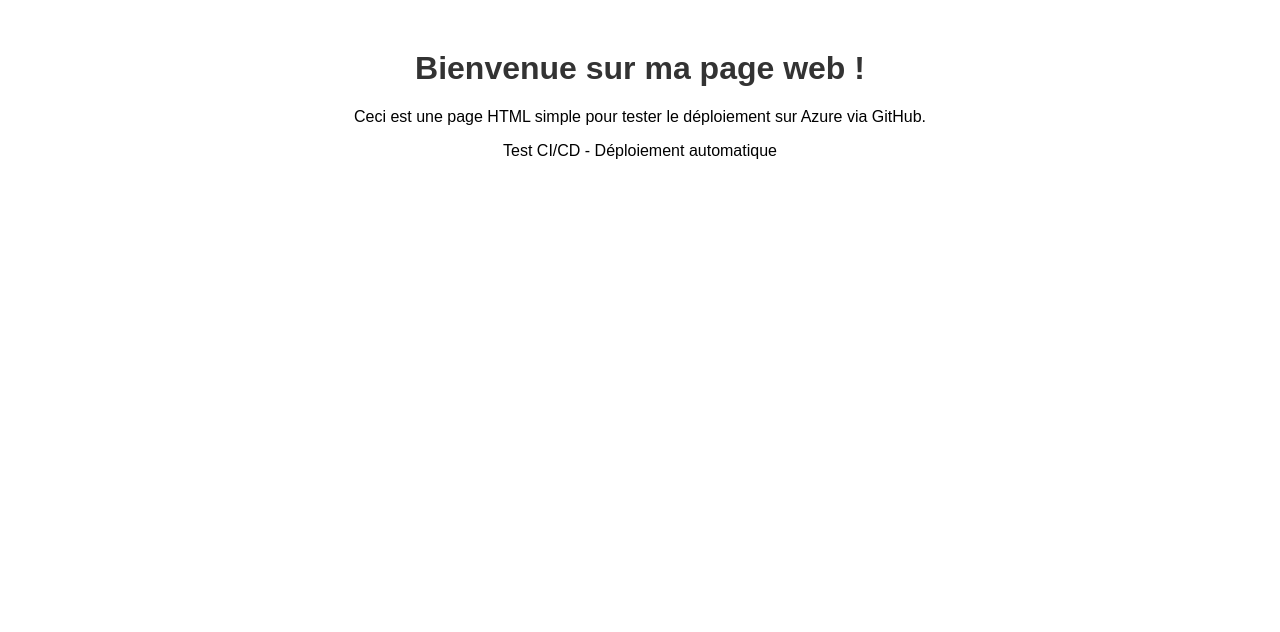
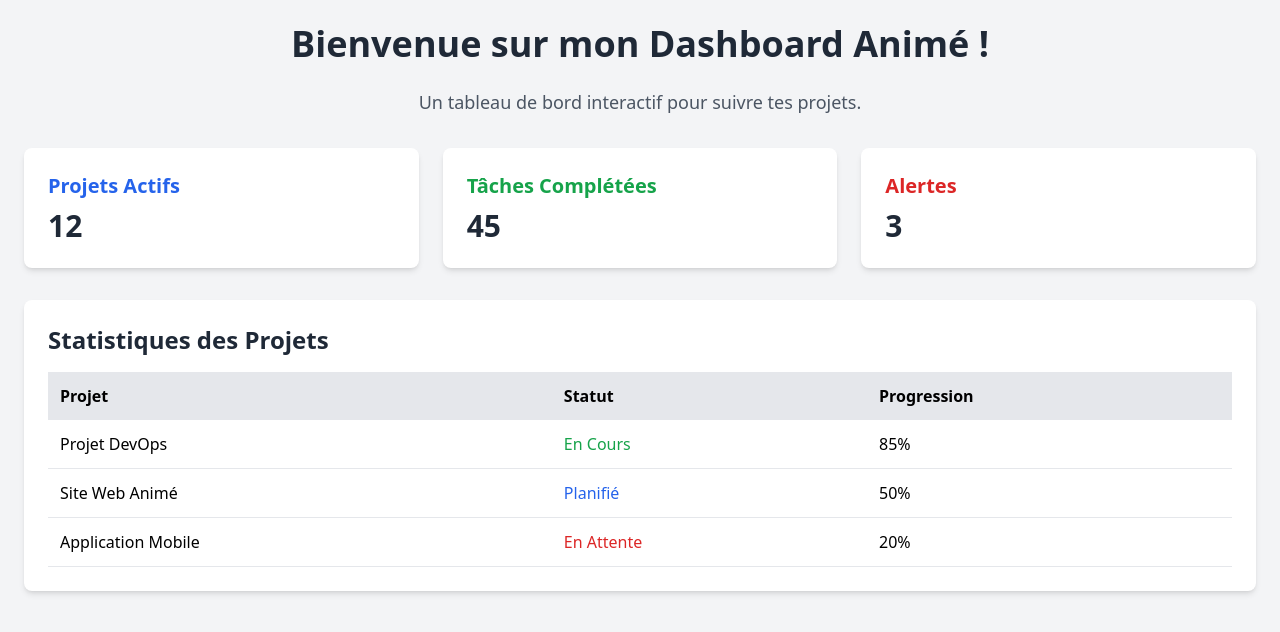
Before and after one commit to enaneij/ProjetDevops, a plain HTML site: page index.html in a window 1280 px wide. Drawn offline with nearby package versions, Linux system fonts and the light colour scheme.

Commit message:
Update index.html

```diff
--- a/index.html
+++ b/index.html
@@ -3,21 +3,84 @@
 <head>
     <meta charset="UTF-8">
     <meta name="viewport" content="width=device-width, initial-scale=1.0">
-    <title>Ma Page Web</title>
+    <title>Dashboard Animé</title>
+    <script src="https://cdn.tailwindcss.com"></script>
     <style>
-        body {
-            font-family: Arial, sans-serif;
-            text-align: center;
-            margin-top: 50px;
+        @keyframes fadeIn {
+            0% { opacity: 0; }
+            100% { opacity: 1; }
         }
-        h1 {
-            color: #333;
+        @keyframes slideUp {
+            0% { transform: translateY(20px); opacity: 0; }
+            100% { transform: translateY(0); opacity: 1; }
+        }
+        .fade-in {
+            animation: fadeIn 1.5s ease-in-out;
+        }
+        .slide-up {
+            animation: slideUp 1.5s ease-in-out;
+        }
+        .card {
+            transition: transform 0.3s, box-shadow 0.3s;
+        }
+        .card:hover {
+            transform: translateY(-5px);
+            box-shadow: 0 10px 15px rgba(0, 0, 0, 0.1);
         }
     </style>
 </head>
-<body>
-   <h1>Bienvenue sur ma page web !</h1>
-    <p>Ceci est une page HTML simple pour tester le déploiement sur Azure via GitHub.</p>
-    <p>Test CI/CD - Déploiement automatique</p>
+<body class="bg-gray-100 font-sans">
+    <div class="container mx-auto p-6">
+        <!-- En-tête Animé -->
+        <h1 class="text-4xl font-bold text-gray-800 text-center fade-in mb-6">Bienvenue sur mon Dashboard Animé !</h1>
+        <p class="text-lg text-gray-600 text-center slide-up mb-8">Un tableau de bord interactif pour suivre tes projets.</p>
+
+        <!-- Grille de Cartes -->
+        <div class="grid grid-cols-1 md:grid-cols-2 lg:grid-cols-3 gap-6 mb-8">
+            <div class="card bg-white p-6 rounded-lg shadow-md fade-in">
+                <h2 class="text-xl font-semibold text-blue-600">Projets Actifs</h2>
+                <p class="text-3xl font-bold text-gray-800 mt-2">12</p>
+            </div>
+            <div class="card bg-white p-6 rounded-lg shadow-md fade-in" style="animation-delay: 0.2s">
+                <h2 class="text-xl font-semibold text-green-600">Tâches Complétées</h2>
+                <p class="text-3xl font-bold text-gray-800 mt-2">45</p>
+            </div>
+            <div class="card bg-white p-6 rounded-lg shadow-md fade-in" style="animation-delay: 0.4s">
+                <h2 class="text-xl font-semibold text-red-600">Alertes</h2>
+                <p class="text-3xl font-bold text-gray-800 mt-2">3</p>
+            </div>
+        </div>
+
+        <!-- Tableau Interactif -->
+        <div class="bg-white p-6 rounded-lg shadow-md slide-up">
+            <h2 class="text-2xl font-semibold text-gray-800 mb-4">Statistiques des Projets</h2>
+            <table class="w-full text-left">
+                <thead>
+                    <tr class="bg-gray-200">
+                        <th class="p-3">Projet</th>
+                        <th class="p-3">Statut</th>
+                        <th class="p-3">Progression</th>
+                    </tr>
+                </thead>
+                <tbody>
+                    <tr class="border-b hover:bg-gray-100">
+                        <td class="p-3">Projet DevOps</td>
+                        <td class="p-3 text-green-600">En Cours</td>
+                        <td class="p-3">85%</td>
+                    </tr>
+                    <tr class="border-b hover:bg-gray-100">
+                        <td class="p-3">Site Web Animé</td>
+                        <td class="p-3 text-blue-600">Planifié</td>
+                        <td class="p-3">50%</td>
+                    </tr>
+                    <tr class="border-b hover:bg-gray-100">
+                        <td class="p-3">Application Mobile</td>
+                        <td class="p-3 text-red-600">En Attente</td>
+                        <td class="p-3">20%</td>
+                    </tr>
+                </tbody>
+            </table>
+        </div>
+    </div>
 </body>
 </html>
```
